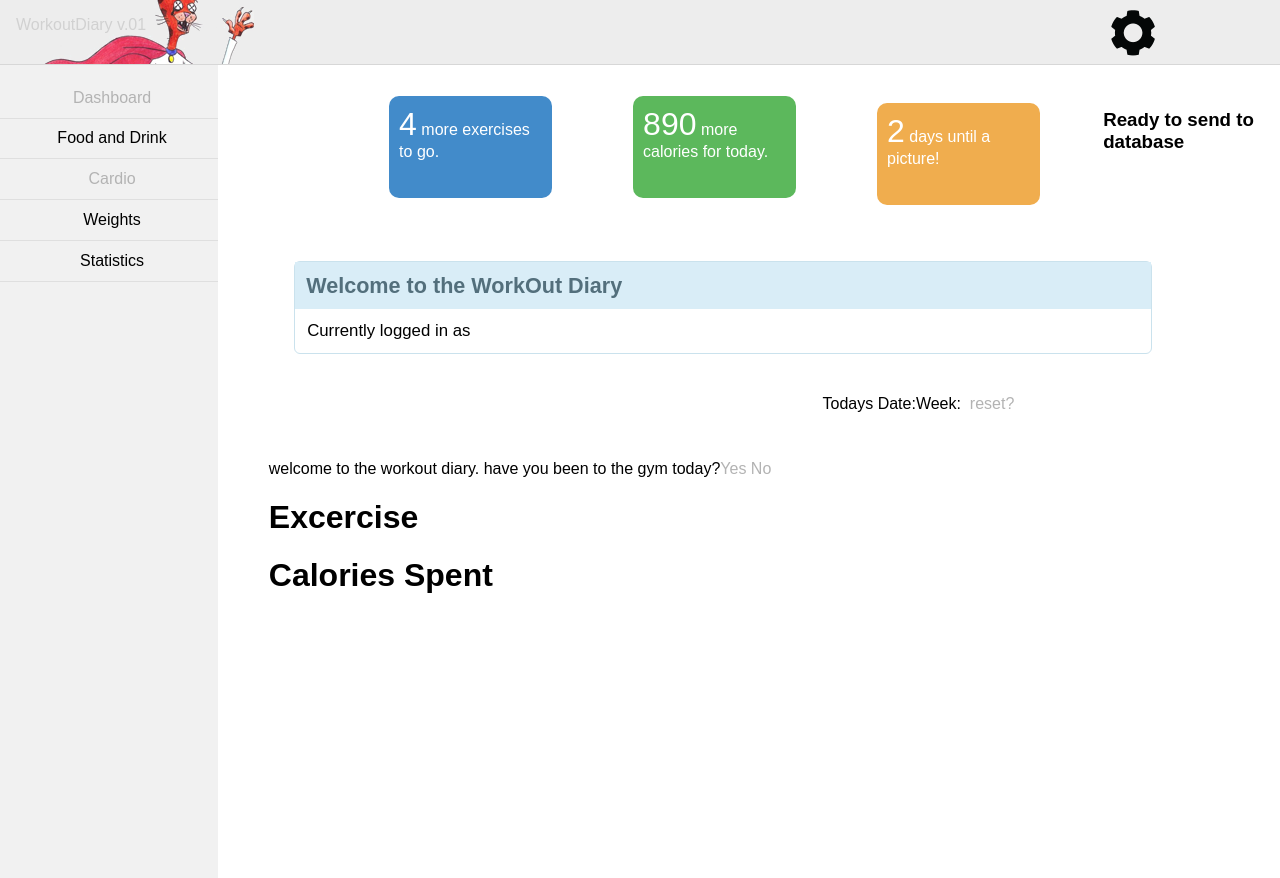
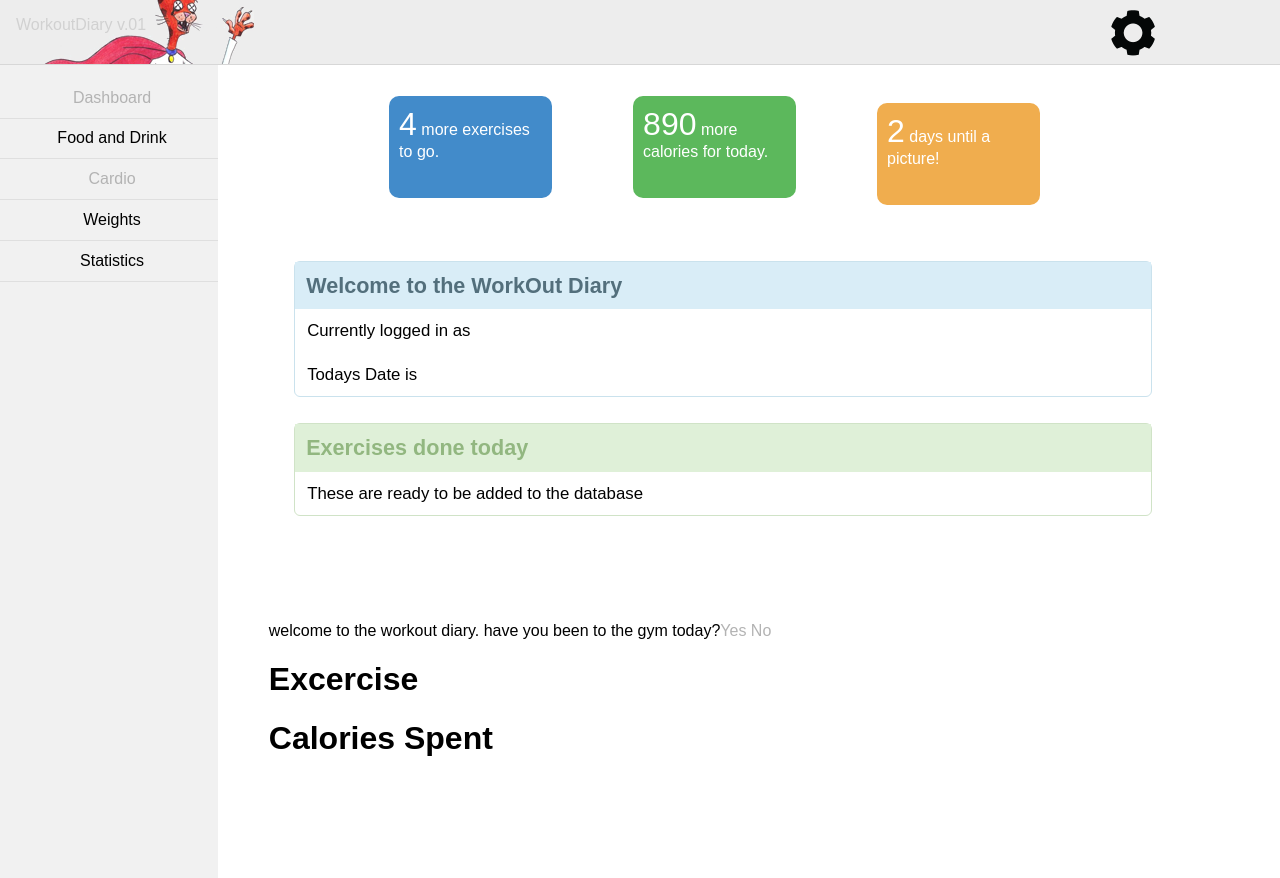
Before and after one commit to intheon/workout-diary, a PHP site: page / in a window 1280 px wide. Run offline with PHP 8.4, Linux system fonts and the light colour scheme; data that the repository does not hold is empty.

Commit message:
need to refactor

```diff
--- a/css/global_framework.css
+++ b/css/global_framework.css
@@ -28,9 +28,16 @@
 {
     height:100%;
 }
-
-
-
+.item_content
+{
+    margin-left:1em;
+    margin-right:1em;
+    margin-bottom:1em;
+    padding:1%;
+    border: 1px solid;
+    border-color: #DFDFDF;
+    border-radius:6px;
+}
 
 #menu_panel
 {
@@ -193,3 +200,27 @@
     padding-left:10%;
     padding-right:10%;
 }
+
+.localstorage_panel
+{
+    margin-top:3%;
+    border: 1px solid;
+    border-color: #D0E3C7;
+    border-radius:6px;
+}
+.localstorage_panel h1
+{
+    background-color:#DFF0D8;
+    padding:0%;
+    margin:0%;
+    font-size:1.35em;
+    padding:0.5em;
+    color:#92B780;
+}
+.localstorage_panel p
+{
+    padding:0%;
+    margin:0%;
+    font-size:1.05em;
+    padding:0.7em;
+}
--- a/index.php
+++ b/index.php
@@ -46,10 +46,19 @@
 </div>
 
 <div id="interaction_panel">
-<div class="information_panel">
-    <h1>Welcome to the WorkOut Diary</h1>
-    <p>Currently logged in as <span id="currentUser"></span></p>
-</div>
+    <div class="information_panel">
+        <h1>Welcome to the WorkOut Diary</h1>
+        <p>Currently logged in as <span id="currentUser"></span></p>
+        <p>Todays Date is <span id="currentUser"></span></p>
+    </div>
+    <div class="localstorage_panel">
+        <h1>Exercises done today</h1>
+        <p>These are ready to be added to the database</p>
+    </div>
+
+
+
+
 </div>
 
 
@@ -225,15 +234,6 @@
 
 </div> <!-- END ASK DIV -->
 
-
-<div id="sidePane">
-<h3>Ready to send to database</h3>
-
-        <div id="date">Todays Date: </div><br />
-        <div id="week">Week: <span id="weekNumber"></span>
-        <span><a onClick="resetWeek()" href="#">&nbsp;reset?</a></span></div>
-</div>
-
 <script src="js/jquery.js"></script>
 <script src="js/global_engine.js"></script>
 <script src="js/index_engine.js"></script>
--- a/js/index_engine.js
+++ b/js/index_engine.js
@@ -14,8 +14,24 @@
 		}
 	});
 
+
+
+var ex = {
+		cardio:
+		{
+			running: 2,
+			walking: 7,
+			skiing: 10,
+			rowing: 11
+		},
+		misc:
+		{
+			isLoggedIn: true,
+			currentUser: 1
+		}};
+
+console.log(ex);
 });
-
 
 $(document).ajaxSuccess(function(){
 
```
Also changed, not shown: css/cardio_page.css (+1 -34 lines).
